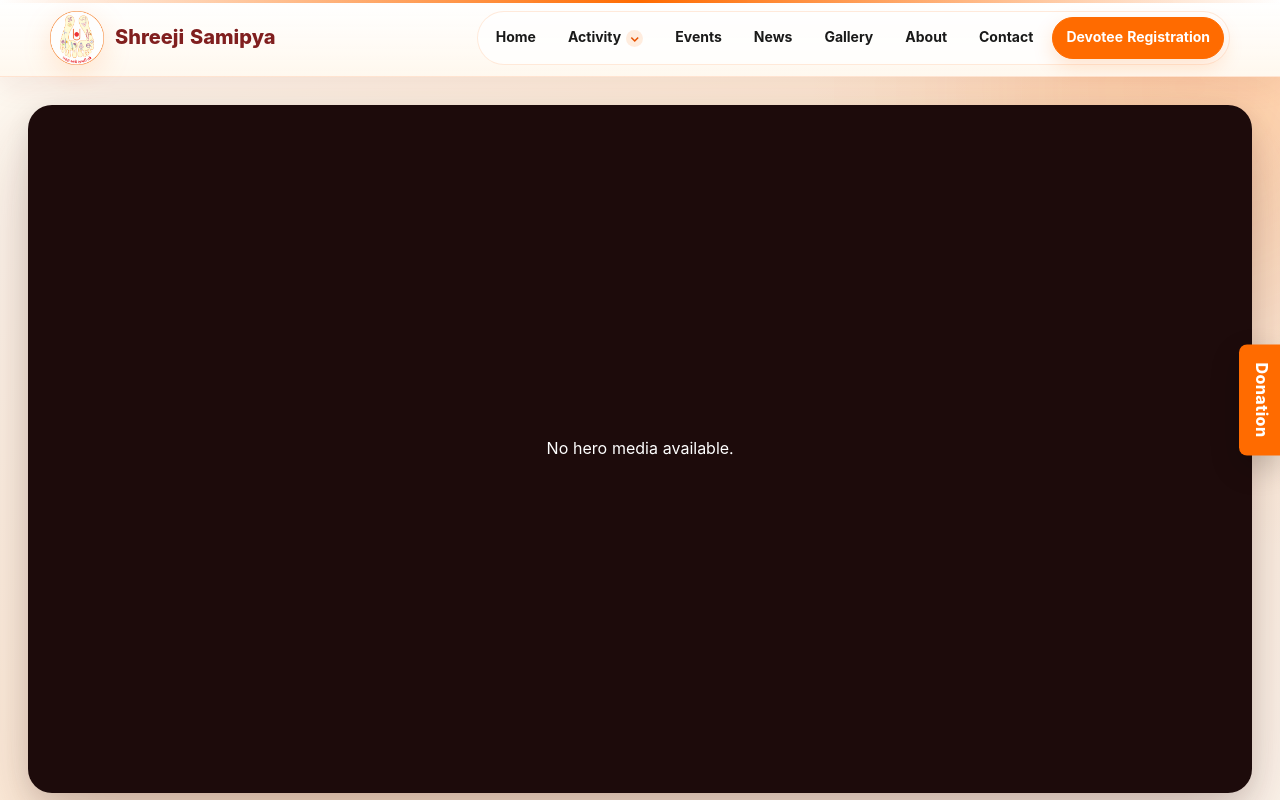
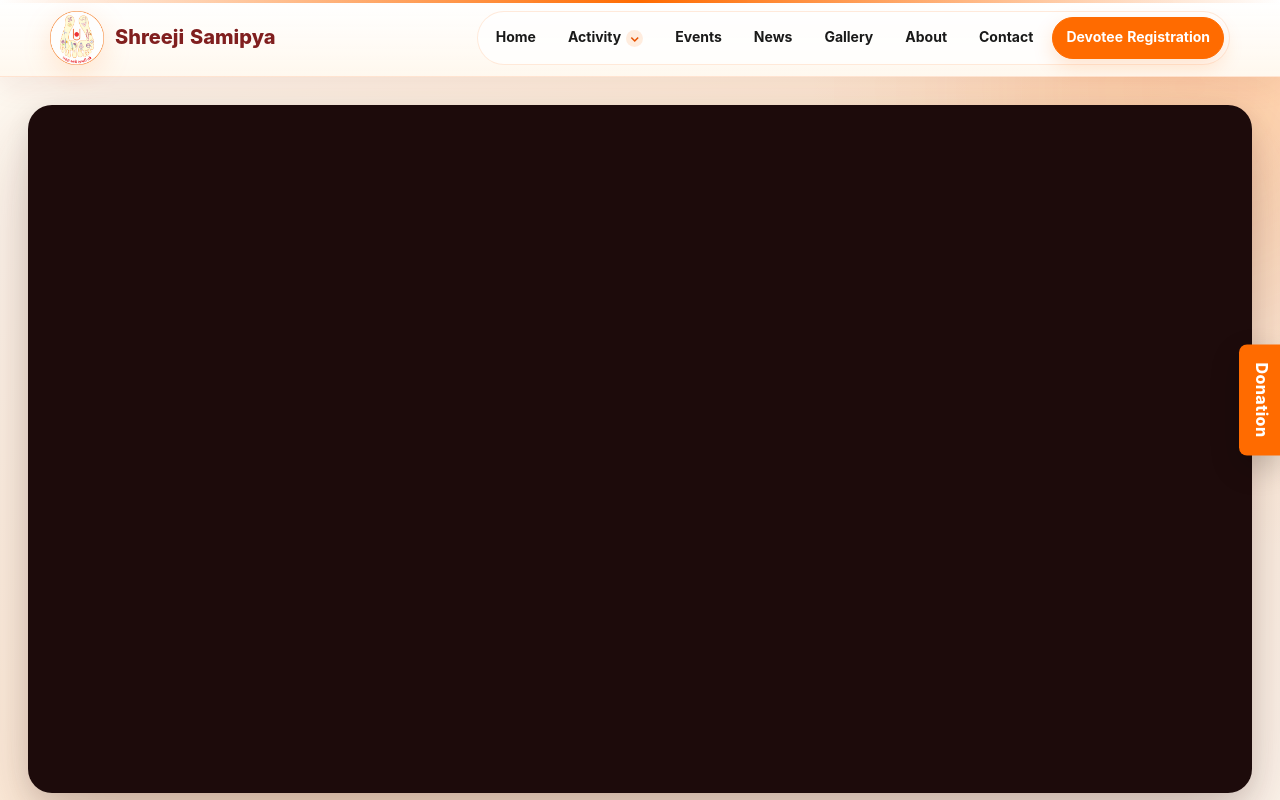
Before and after one commit to Master-Era/SST_Website, a React (Create React App) app: page / in a window 1280 px wide. Shown: the top 800 px of the page. Built offline with nearby package versions, Linux system fonts and the light colour scheme; no server answers.

Commit message:
Hero section in Not hero imges error

```diff
--- a/src/components/Hero.js
+++ b/src/components/Hero.js
@@ -302,15 +302,15 @@ const HeroSection = ({
     });
   };
 
-  if (totalSlides === 0) {
-    return (
-      <section className="hero-section">
-        <div className="hero-bg hero-empty">
-          <p>No hero media available.</p>
-        </div>
-      </section>
-    );
-  }
+  // if (totalSlides === 0) {
+  //   return (
+  //     <section className="hero-section">
+  //       <div className="hero-bg hero-empty">
+  //         <p>No hero media available.</p>
+  //       </div>
+  //     </section>
+  //   );
+  // }
 
   const currentMediaType = getMediaType(
     activeSlides[currentSlide]
```
